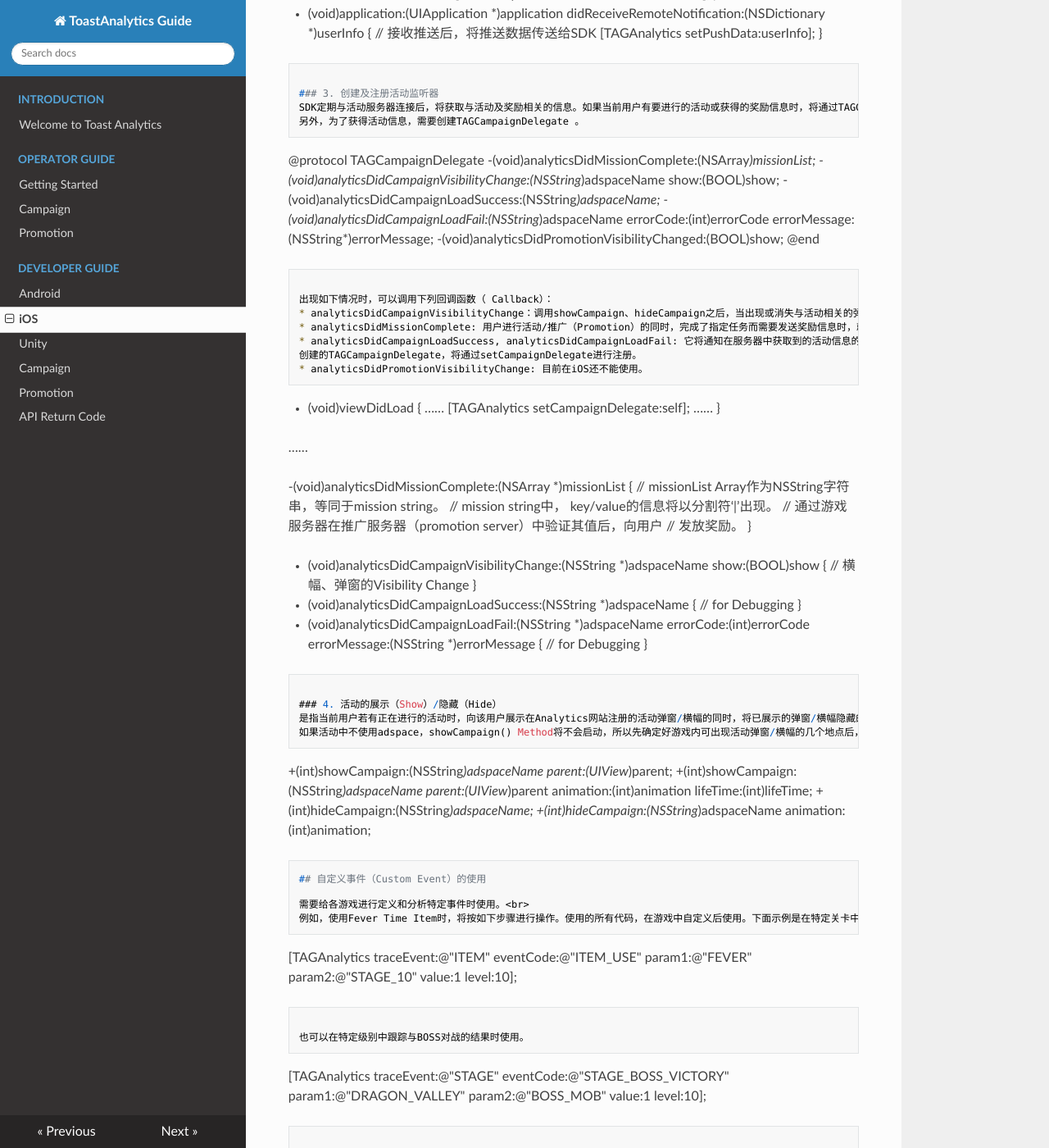
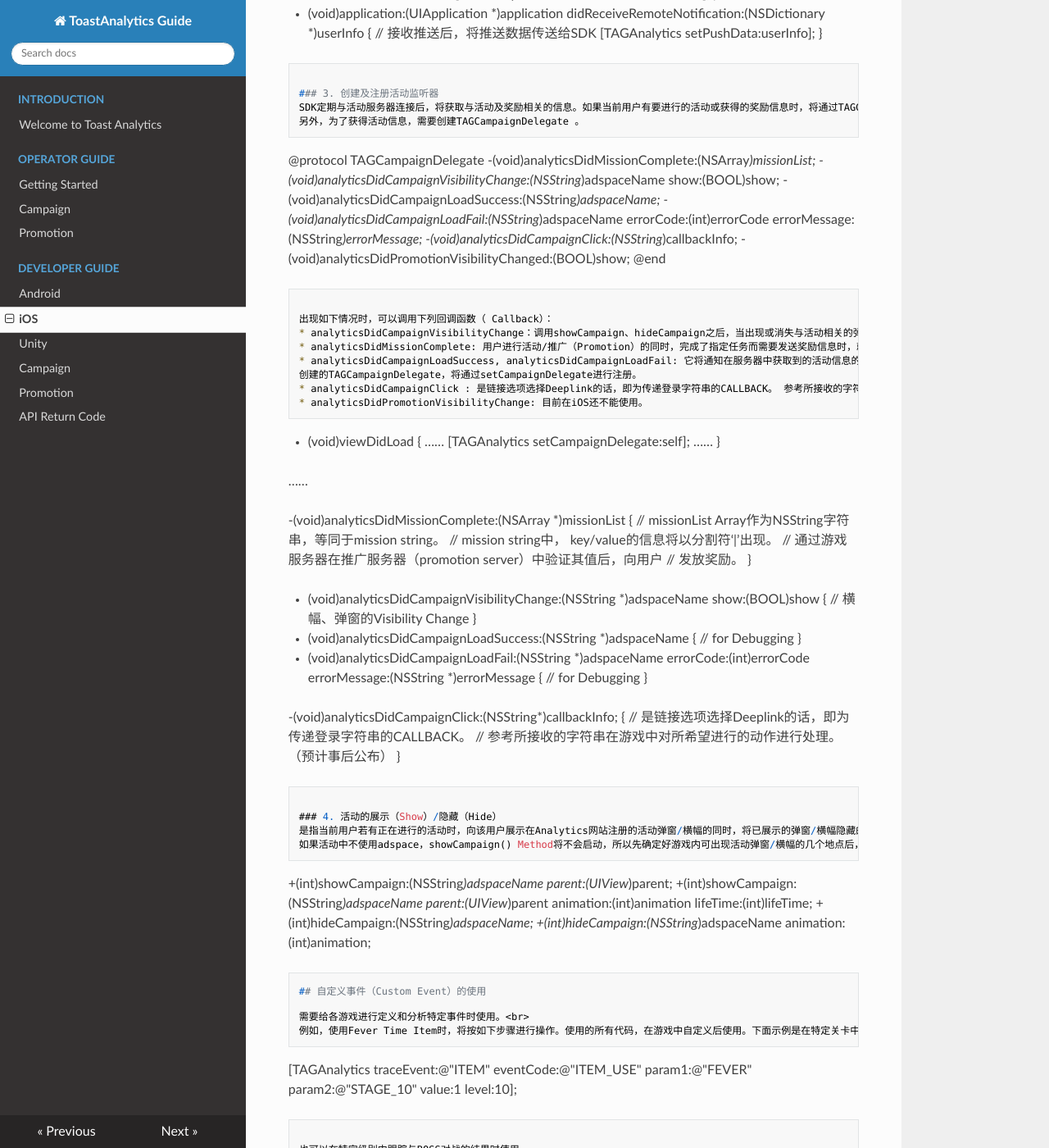
Before and after one commit to ToastAnalytics/ToastAnalytics_ZH, an MkDocs documentation site: the page built from docs/Developer/5. iOS Developer Guide.md, in a window 1280 px wide and 1400 px high, scrolled down 5282 px. Shown: the whole window at 82% size. Built offline with MkDocs 1.6.1, drawn with Linux system fonts in a browser that asks for light colours; nearby versions of some CDN libraries; old or Windows-style settings are respelled for this version of MkDocs.

Commit message:
Update 5. iOS Developer Guide.md

````diff
--- a/docs/Developer/5. iOS Developer Guide.md
+++ b/docs/Developer/5. iOS Developer Guide.md
@@ -239,6 +239,7 @@ SDK定期与活动服务器连接后，将获取与活动及奖励相关的信
 -(void)analyticsDidCampaignLoadSuccess:(NSString*)adspaceName;
 -(void)analyticsDidCampaignLoadFail:(NSString*)adspaceName errorCode:(int)errorCode
   errorMessage:(NSString*)errorMessage;
+-(void)analyticsDidCampaignClick:(NSString*)callbackInfo;
 -(void)analyticsDidPromotionVisibilityChanged:(BOOL)show;
 @end
 ```
@@ -248,6 +249,7 @@ SDK定期与活动服务器连接后，将获取与活动及奖励相关的信
 * analyticsDidMissionComplete: 用户进行活动/推广（Promotion）的同时，完成了指定任务而需要发送奖励信息时，就会被调用，并借助在此获得的信息，通过游戏服务器向用户发放奖励。与活动奖励相关的进程，请参考“活动应用指南”。
 * analyticsDidCampaignLoadSuccess, analyticsDidCampaignLoadFail: 它将通知在服务器中获取到的活动信息的分析（Parsing）结果。在游戏里无需特殊处理该回调函数（Callback），它只是为了确认log而提供的回调函数罢了。
 创建的TAGCampaignDelegate，将通过setCampaignDelegate进行注册。
+* analyticsDidCampaignClick : 是链接选项选择Deeplink的话，即为传递登录字符串的CALLBACK。 参考所接收的字符串在游戏中对所希望进行的动作进行处理。（预计事后公布）
 * analyticsDidPromotionVisibilityChange: 目前在iOS还不能使用。
 ```
 - (void)viewDidLoad {
@@ -279,6 +281,12 @@ SDK定期与活动服务器连接后，将获取与活动及奖励相关的信
 - (void)analyticsDidCampaignLoadFail:(NSString *)adspaceName errorCode:(int)errorCode errorMessage:(NSString *)errorMessage
 {
   // for Debugging
+}
+
+-(void)analyticsDidCampaignClick:(NSString*)callbackInfo;
+{
+  // 是链接选项选择Deeplink的话，即为传递登录字符串的CALLBACK。
+  // 参考所接收的字符串在游戏中对所希望进行的动作进行处理。（预计事后公布）
 }
 ```
 
````
